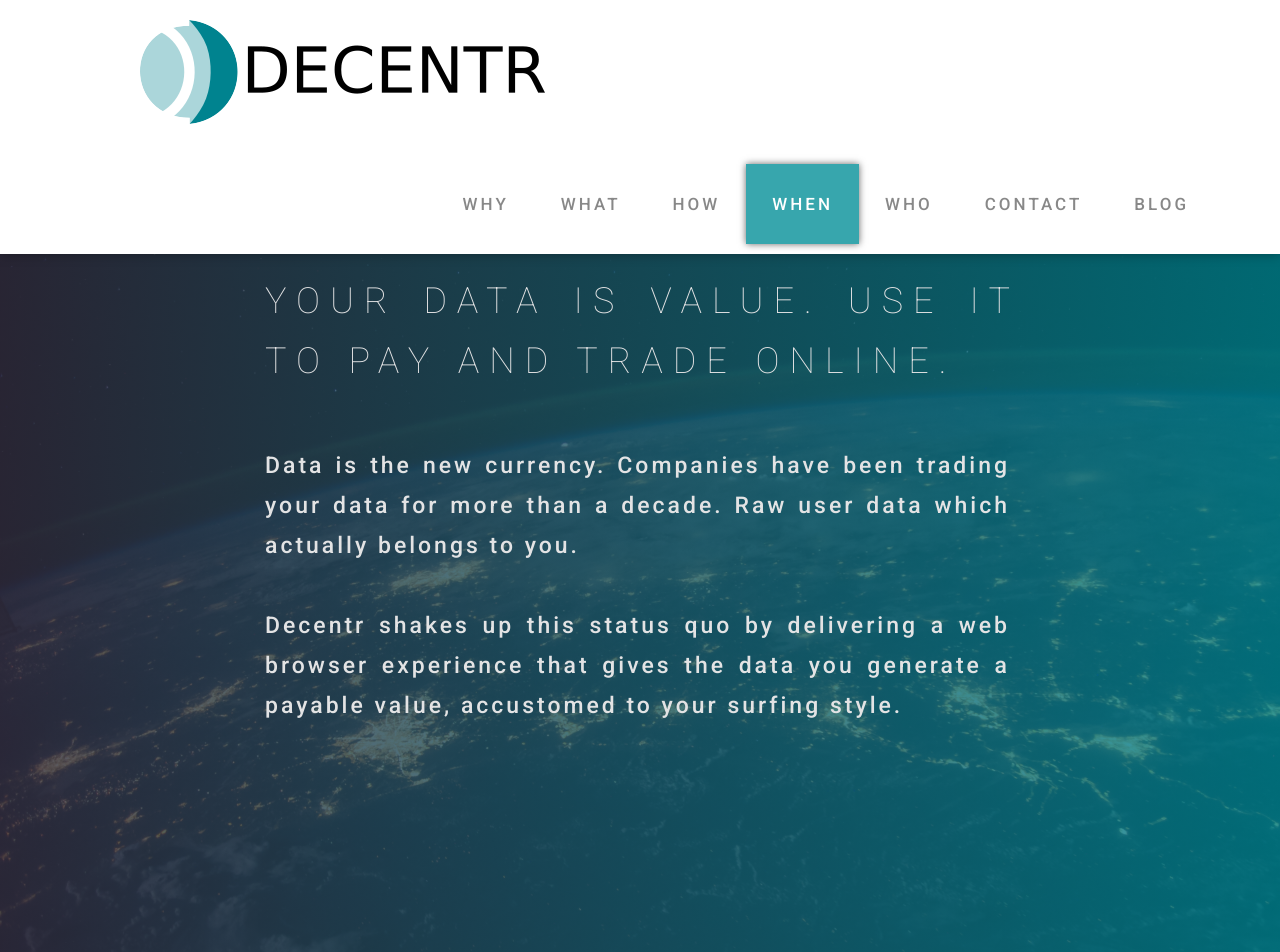
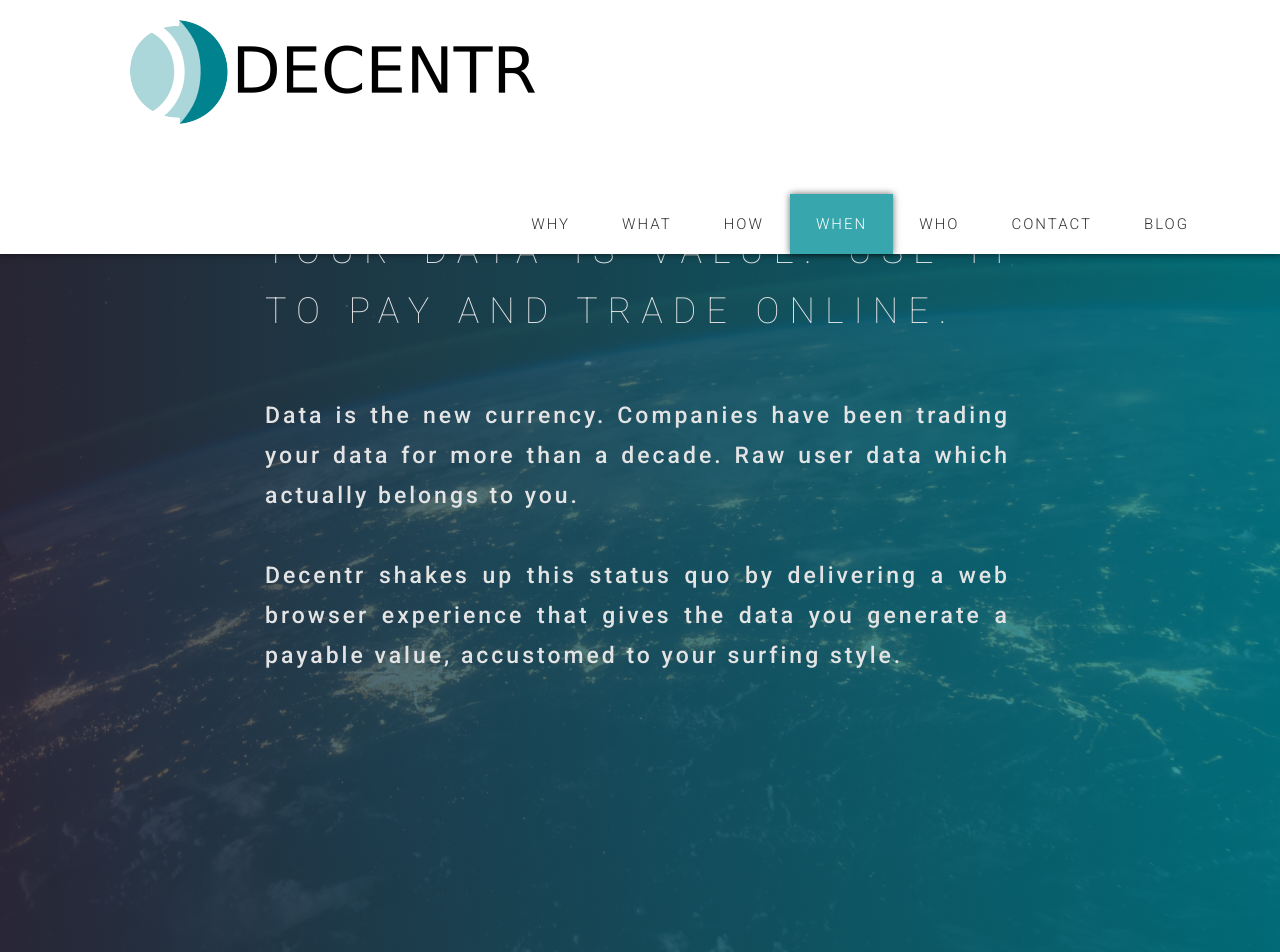
Before and after one commit to Defiants-org/decentr.net, a Jekyll site: the page built from index.html, in a window 1280 px wide. Shown: the top 952 px of the page. Built offline with Jekyll 4.4.1, drawn with Linux system fonts in a browser that asks for light colours; nearby versions of some CDN libraries; some web fonts are replaced.

Commit message:
test 320
ok

```diff
--- a/_includes/head.html
+++ b/_includes/head.html
@@ -44,7 +44,9 @@
 
 <!-- Js -->
 <script src="//ajax.googleapis.com/ajax/libs/jquery/1.10.2/jquery.min.js"></script>
-<script>window.jQuery || document.write('<script src="js/vendor/jquery-1.10.2.min.js"><\/script>')</script>
+<script>
+	window.jQuery || document.write('<script src="js/vendor/jquery-1.10.2.min.js"><\/script>')
+</script>
 <script src="{{ site.baseurl }}/js/bootstrap.min.js"></script>
 <script src="{{ site.baseurl }}/js/owl.carousel.min.js"></script>
 <script src="{{ site.baseurl }}/js/plugins.js"></script>
@@ -57,6 +59,13 @@
 <script src="{{ site.baseurl }}/js/resize.js"></script>
 
 <style media="screen">
+
+
+
+</style>
+
+<!--
+
 /*--
 	Header Start
 --*/
@@ -67,33 +76,204 @@
 #nav .navbar {
 	background: #fff;
 	padding: 10px;
-	  -webkit-box-shadow: 0 0 11px rgba(0,0,0,0.35);
+	-webkit-box-shadow: 0 0 11px rgba(0, 0, 0, 0.35);
 }
 
 header .navbar {
 	margin-bottom: 0px;
 	border: 0px;
 }
+
 #nav .navbar-brand {
 	padding-top: 20px;
 	margin-left: 100px;
-	  height: 70%;
+	height: 7%;
 	Width: 450px;
 }
 
-	@media only screen and (max-width: 320px) {
+	header .navbar-default {
+		background: none;
+		border: 0px;
+	}
+
+	header .navbar-default .navbar-nav {
+		padding-top: 40px;
+		margin-right: 40px;
+	}
+
+	#nav .navbar-default .navbar-nav>.active>a,
+	.navbar-default .navbar-nav>.active>a:hover,
+	.navbar-default .navbar-nav>.active>a:focus {
+		color: #fff;
+		background: rgba(6, 144, 153, 0.8);
+		-webkit-box-shadow: 0 0 7px rgba(0, 0, 0, 0.6);
+	}
+
+	.navbar-inverse .navbar-nav>li>a {
+	color: #9d9d9d;
+}
+
+	nav a {
+		padding-top: 15px !important;
+		padding-bottom: 15px !important;
+		font-size: 23px;
+	}
+
+	.navbar-inverse {
+		background-color: #f00;
+	}
+
+	.navbar-brand {
+		font-size: 30px;
+	}
+
+	nav.navbar.shrink {
+		min-height: 1px;
+	}
+
+	nav.shrink a {
+		padding-top: 10px !important;
+		padding-bottom: 10px !important;
+		font-size: 20px;
+	}
+
+	nav.shrink .navbar-brand {
+		width: 30px;
+	}
+
+	nav.shrink .navbar-toggle {
+		padding: 4px 5px;
+		margin: 8px 15px 8px 0;
+	}
+
+	.add {
+		background-color: #ff0;
+	}
+
+	font header .navbar-default .navbar-nav li a:hover {
+		color: #000;
+	}
+
+/*-----------------------------------------------------------------------------------------------------------------------*/
+@media only screen and (max-width: 1440px) {
 
 	#nav .navbar-brand {
 		padding-top: 20px;
-	      margin-left: 10px;
-	      Width: 230px;
+		margin-left: 50px;
+		Width: 400px;
+	}
+
+	header .navbar-default .navbar-nav {
+	padding-top: 40px;
+	margin-right: 40px;
+}
+}
+
+/*-----------------------------------------------------------------------------------------------------------------------*/
+@media only screen and (max-width: 1024px) {
+	.section-title {
+		margin-bottom: 100px;
+		padding-top: 5px;
+	}
+
+	#nav .navbar-brand {
+		margin: 5px 0 0 15px;
+		Width: 250px;
+	}
+
+	header .navbar-default .navbar-nav {
+			padding-top: 20px;
+			margin-right: 40px;
+	}
+
+	#feature h1 {
+		text-align: center;
+		color: #fff;
+		padding: 1px 0 4px 0;
+	}
+
+	#roadmap {
+		padding: 1px 0;
+	}
+
+	#slider {
+		padding: 100px 0 300px 0;
+	}
+
+	#feature {
+		padding: 100px 0 20px 0;
+	}
+
+	#roadmap {
+		padding: 100px 0;
+	}
+}
+
+/*-----------------------------------------------------------------------------------------------------------------------*/
+@media only screen and (max-width: 768px) {
+
+	.section-title {
+		margin-bottom: 100px;
+		padding-top: 100px;
+	}
+
+	#nav .navbar-brand {
+		margin: 10px 0 0 0;
+		Width: 190px;
+	}
+
+	header .navbar-brand {
+		padding-top: 40px;
+		Width: 400px;
+		margin-bottom: 1px;
+	}
+
+	header .navbar-default .navbar-nav {
+		padding-top: 10px;
+		margin-right: 0px;
+	}
+
+	nav a {
+		padding-top: 15px !important;
+		padding-bottom: 15px !important;
+		font-size: 18px;
+	}
+
+	nav.shrink a {
+		padding-top: 10px !important;
+		padding-bottom: 10px !important;
+		font-size: 15px;
+	}
+
+	#feature h1 {
+		text-align: center;
+		color: #fff;
+		padding: 0;
+	}
+
+	#feature  {
+padding: 0;
+	}
+
+	#roadmap {
+		padding: 1px 0;
+	}
+}
+
+/*-----------------------------------------------------------------------------------------------------------------------*/
+@media only screen and (min-width: 320px) and (max-width: 425px) {
+
+	#nav .navbar-brand {
+		margin: 5px 0 0 15px;
+		Width: 200px;
 	}
 
 	#nav .navbar {
 		background: #fff;
 		padding-bottom: 20px;
-		  -webkit-box-shadow: 0 0 11px rgba(0,0,0,0.35);
+		-webkit-box-shadow: 0 0 11px rgba(0, 0, 0, 0.35);
 	}
+
 	nav .navbar-toggle {
 		margin: 17px 15px 13px 0;
 	}
@@ -110,79 +290,8 @@
 		padding: 4px 5px;
 		margin: 14px 15px 8px 0;
 	}
-
 }
 
-
-
-	header .navbar-default {
-	  background: none;
-	  border: 0px;
-	}
-	header .navbar-default .navbar-nav {
-	  padding-top: 30px;
-	  margin-right: 40px;
-	}
-	#nav .navbar-default .navbar-nav li a {
-	  color: #888;
-	  padding: 10px 26px;
-	  font-family: 'Roboto', sans-serif;
-	  font-weight: 500;
-	  font-size: 17px;
-	  text-transform: uppercase;
-	  line-height: 60px;
-	  letter-spacing: 3px;
-	}
-
-	#nav .navbar-default .navbar-nav>.active>a, .navbar-default .navbar-nav>.active>a:hover, .navbar-default .navbar-nav>.active>a:focus {
-	  color: #fff;
-	  background: rgba(6, 144, 153, 0.8);
-	  -webkit-box-shadow: 0 0 7px rgba(0,0,0,0.6);
-	}
-
-	nav a {
-	  padding-top: 10px !important;
-	  padding-bottom: 10px !important;
-	  font-size: 18px;
-	}
-	.navbar-inverse{
-	    background-color:#f00;
-	    }
-
-
-	.navbar-brand {
-	  font-size: 30px;
-	}
-
-	nav.navbar.shrink {
-	  min-height: 35px;
-	}
-
-	nav.shrink a {
-	  padding-top: 2px !important;
-	  padding-bottom: 2px !important;
-	  font-size: 10px;
-	}
-
-	nav.shrink .navbar-brand {
-	  width: 30px;
-	}
-
-	nav.shrink .navbar-toggle {
-	  padding: 4px 5px;
-	  margin: 8px 15px 8px 0;
-	}
-	.add{
-	    background-color:#ff0;}
-
-	font header .navbar-default .navbar-nav li a:hover {
-	  color: #000;
-	}
-
-
-</style>
-
-<!--
 /*
  * Airspace
  * Ported to Jekyll by Andrew Lee
--- a/css/airspace.css
+++ b/css/airspace.css
@@ -64,7 +64,100 @@
   font-style: italic;
   color: #666;
 }
-
+/*--
+	Header Start
+--*/
+header {
+  background: #fff;
+  padding: 0;
+}
+header .navbar {
+  margin-bottom: 0px;
+  border: 0px;
+}
+header .navbar-brand {
+  padding-top: 20px;
+  height: 70%;
+  Width: 450px;
+}
+.navbar>.container .navbar-brand, .navbar>.container-fluid .navbar-brand {
+margin-left: 100px;
+}
+header .navbar-default {
+  background: none;
+  border: 0px;
+}
+header .navbar-default .navbar-nav {
+  padding-top: 50px;
+  margin-right: 50px;
+}
+header .navbar-default .navbar-nav li a {
+  color: #333333;
+  padding: 10px 26px;
+  font-size: 15px;
+}
+font header .navbar-default .navbar-nav li a:hover {
+  color: #000;
+}
+
+/*--
+	navbar header
+--*/
+#nav .navbar-inverse{
+    background-color:#fff;
+    -webkit-box-shadow: 0 0 7px rgba(0, 0, 0, 0.6);
+    }
+
+    /*--
+    	navigation: font
+    --*/
+nav a {
+      padding-top: 20px !important;
+      padding-bottom: 20px !important;
+      font-family: 'Roboto', sans-serif;
+      font-weight: 300;
+      text-transform: uppercase;
+      text-align: justify;
+      line-height: 60px;
+      letter-spacing: 2px;
+      font-size: 18px;
+    }
+#nav nav li a:hover {
+  color: #fff;
+  background: rgba(6, 144, 153, 0.7);
+    }
+    #nav .navbar-default .navbar-nav>.active>a,
+  	.navbar-default .navbar-nav>.active>a:hover,
+  	.navbar-default .navbar-nav>.active>a:focus {
+  		color: #fff;
+  		background: rgba(6, 144, 153, 0.8);
+  		-webkit-box-shadow: 0 0 7px rgba(0, 0, 0, 0.6);
+  	}
+
+
+nav .navbar-toggle {
+  margin: 13px 15px 13px 0;
+}
+
+
+nav.navbar.shrink {
+  min-height: 35px;
+}
+nav.shrink a {
+  padding-top: 10px !important;
+  padding-bottom: 10px !important;
+  font-size: 12px;
+}
+nav.shrink .navbar-brand {
+  width: 380px;
+}
+
+nav.shrink .navbar-toggle {
+  padding: 4px 5px;
+  margin: 8px 15px 8px 0;
+}
+.add{
+    background-color:#ff0;}
 
 /*------------------------------------------------------------   -----------   -----------   --------------------------------------------------------------------------
 					Index Start
@@ -78,7 +171,7 @@
   background-size: cover;
   background-attachment: fixed;
   background-position: 10% 50%;
-  padding: 150px 0 300px 0;
+  padding: 200px 0 300px 0;
   position: relative;
 }
 #slider:before {
@@ -143,7 +236,7 @@
   padding: 150px 0 300px 0;
   position: relative;
   text-align: center;
-  padding: 100px 0;
+  padding: 0 0 100px 0;
 }
 
 #service .service-item {
@@ -157,8 +250,9 @@
 }
 #service  h1 {
   font-size: 28px;
+  padding-top: 100px;
   margin: 0;
-    color: #6c6868 !important;
+  color: #000;
   font-weight: 600;
 }
 #service .service-item p {
@@ -409,7 +503,7 @@
 }
 
 #roadmap h1 {
-    color: #6c6868 !important;
+  color: #000;
   text-transform: uppercase;
   font-size: 28px;
   font-weight: 600;
@@ -551,10 +645,9 @@
   border-top-left-radius: 50%;
   border-bottom-right-radius: 50%;
   border-bottom-left-radius: 50%;
-  z-index: 2;
+  z-index: 1;
     -webkit-box-shadow: 0 0 11px rgba(0,0,0,0.35);
 }
-
 
 
 /** timeline content **//////////////////////    //////////                                                      ///////     ////////////////////////////////
--- a/css/responsive.css
+++ b/css/responsive.css
@@ -354,16 +354,6 @@
   /*--
     Header Start
   --*/
-  header .navbar-brand {
-    padding-top: 40px;
-    Width: 400px;
-    margin-bottom: 10px;
-  }
-
-  header .navbar-default .navbar-toggle {
-    margin-top: 20px;
-    margin-bottom: 20px;
-  }
 
   /*--
 	Slider Start
@@ -1188,20 +1178,19 @@
 
   #nav .navbar-brand {
       padding-top: 20px;
-      margin-left: 10px;
-      Width: 230px;
+      margin-left: 5px;
+      Width: 200px;
   }
 
   #nav .navbar {
 	  background: #fff;
-	  padding: 20px;
+	  padding: 2px;
 	  -webkit-box-shadow: 0 0 11px rgba(0,0,0,0.35);
 	}
 
 
-
   		nav .navbar-toggle {
-  		  margin: 17px 15px 13px 0;
+  		  margin: 25px 15px 13px 0;
   		}
 
   		.navbar-inverse .navbar-toggle {
@@ -1214,7 +1203,7 @@
 
   #nav nav.shrink .navbar-toggle {
   padding: 4px 5px;
-  margin: 14px 15px 8px 0;
+  margin: 20px 15px 8px 0;
   }
 
 
@@ -1222,7 +1211,8 @@
   	Slider Start
   --*/
   #slider {
-    padding: 50px 0 100px 0;
+    padding: 120px 0 30px 0;
+
     background: url("../img/res_bg.png") no-repeat;
   }
 
@@ -1255,6 +1245,9 @@
       background: url("../img/rm2.png") no-repeat;
     }
 
+    #service h1 {
+        padding-top: 0;
+    }
 
   #service .section-title h2 {
     padding: 1px 0 0 0;
@@ -1325,7 +1318,7 @@
   	Feature Start
   --*/
   #feature {
-    padding: 1px 0 50px;
+    padding: 1px 0 1px;
 
   }
 
```
Also changed, not shown: 11 other files. Lines whose indentation alone changed are shown as unchanged.
